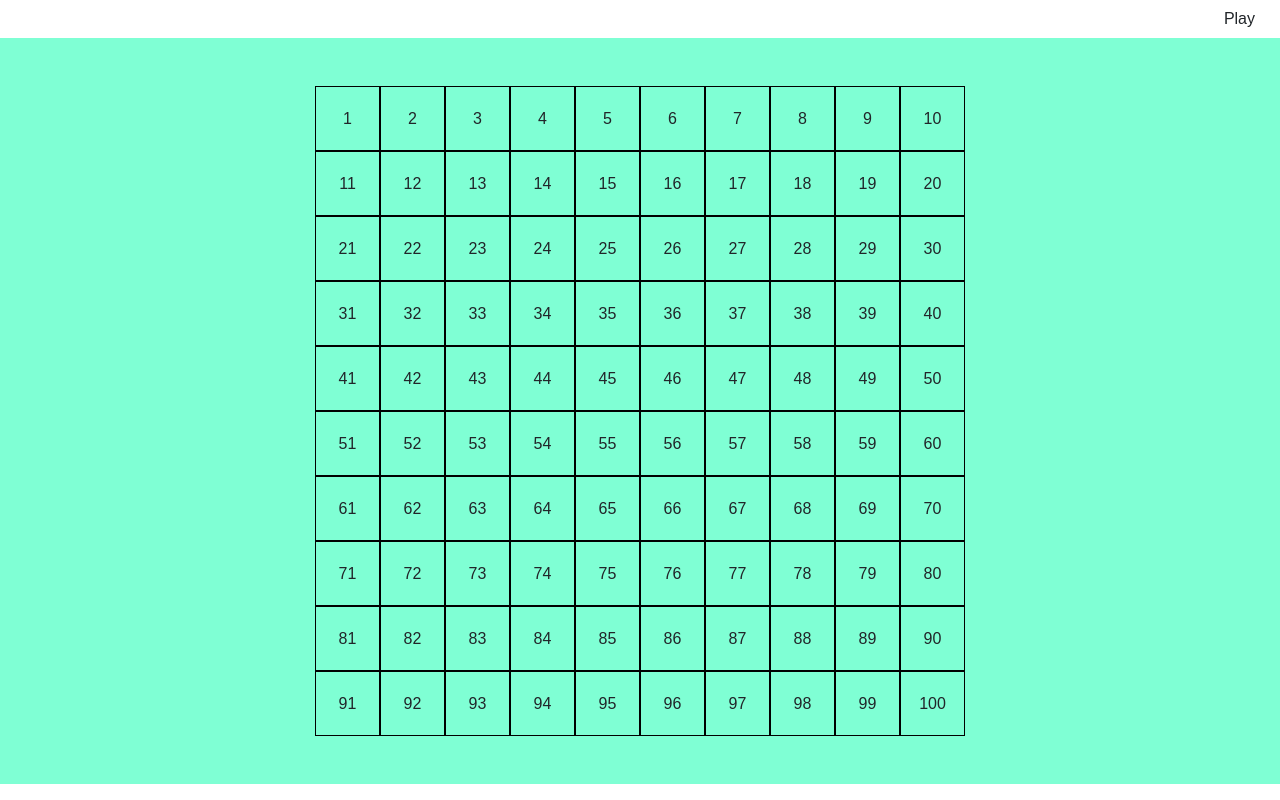
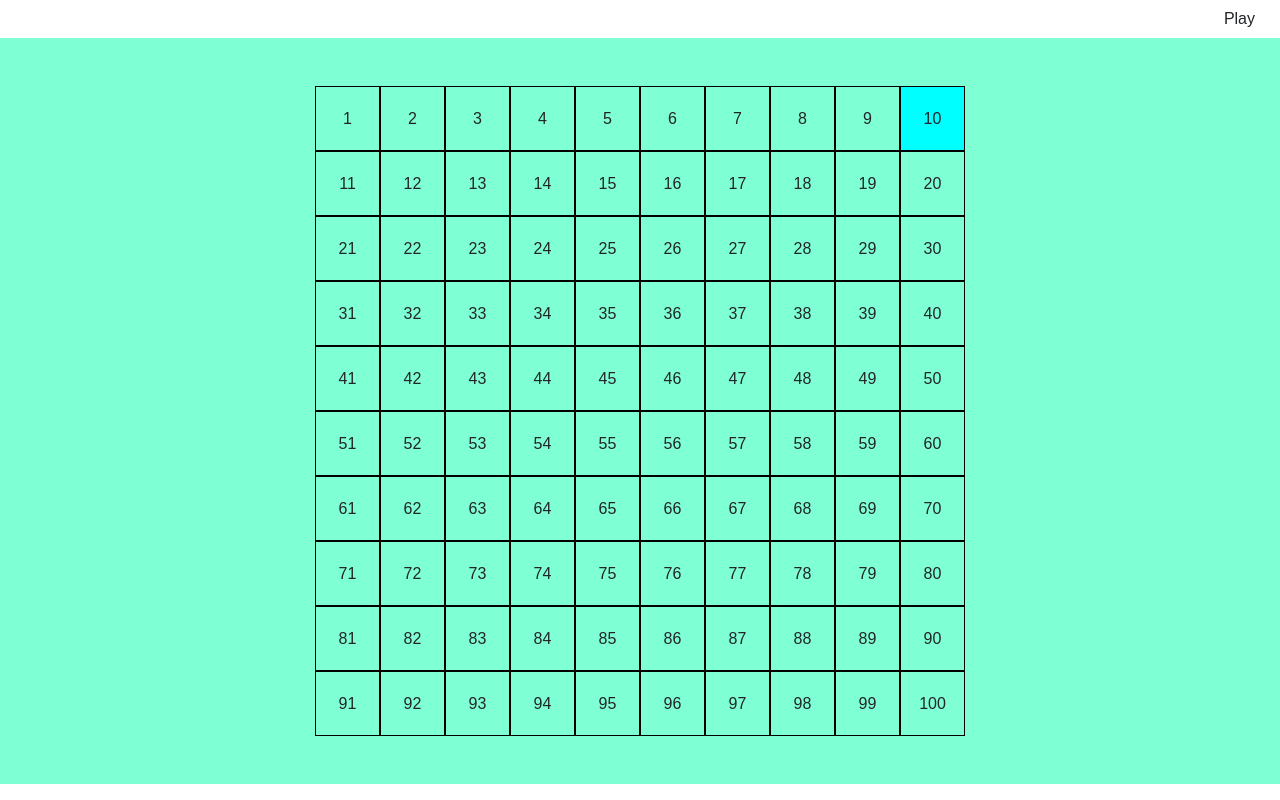
Before and after one commit to AndreaFumagalli4/js-campominato-grid, a plain HTML site: page index.html in a window 1280 px wide. Both pictures are taken after a click on the element "10". Drawn offline with nearby package versions, Linux system fonts and the light colour scheme.

Commit message:
add click with class list

```diff
--- a/css/style.css
+++ b/css/style.css
@@ -15,4 +15,9 @@ div.square{
     width: calc(100% / 10);
     height: calc(100% / 10);
     border: 1px solid black;
+    cursor: crosshair;
 }
+
+div.square.active{
+    background-color: cyan;
+}
--- a/js/script.js
+++ b/js/script.js
@@ -14,7 +14,8 @@ for (let i = 1; i <= 100; i++) {
     newSquare.innerHTML = `<span class="m-auto"> ${i} </span>`;
     // Add click
     newSquare.addEventListener('click', function(){
-        alert('Hai cliccato lo square');
+        console.log('Hai cliccato la casella ' + i);
+        newSquare.classList.toggle('active');
     })
     gridContainer.appendChild(newSquare);
 }
```
